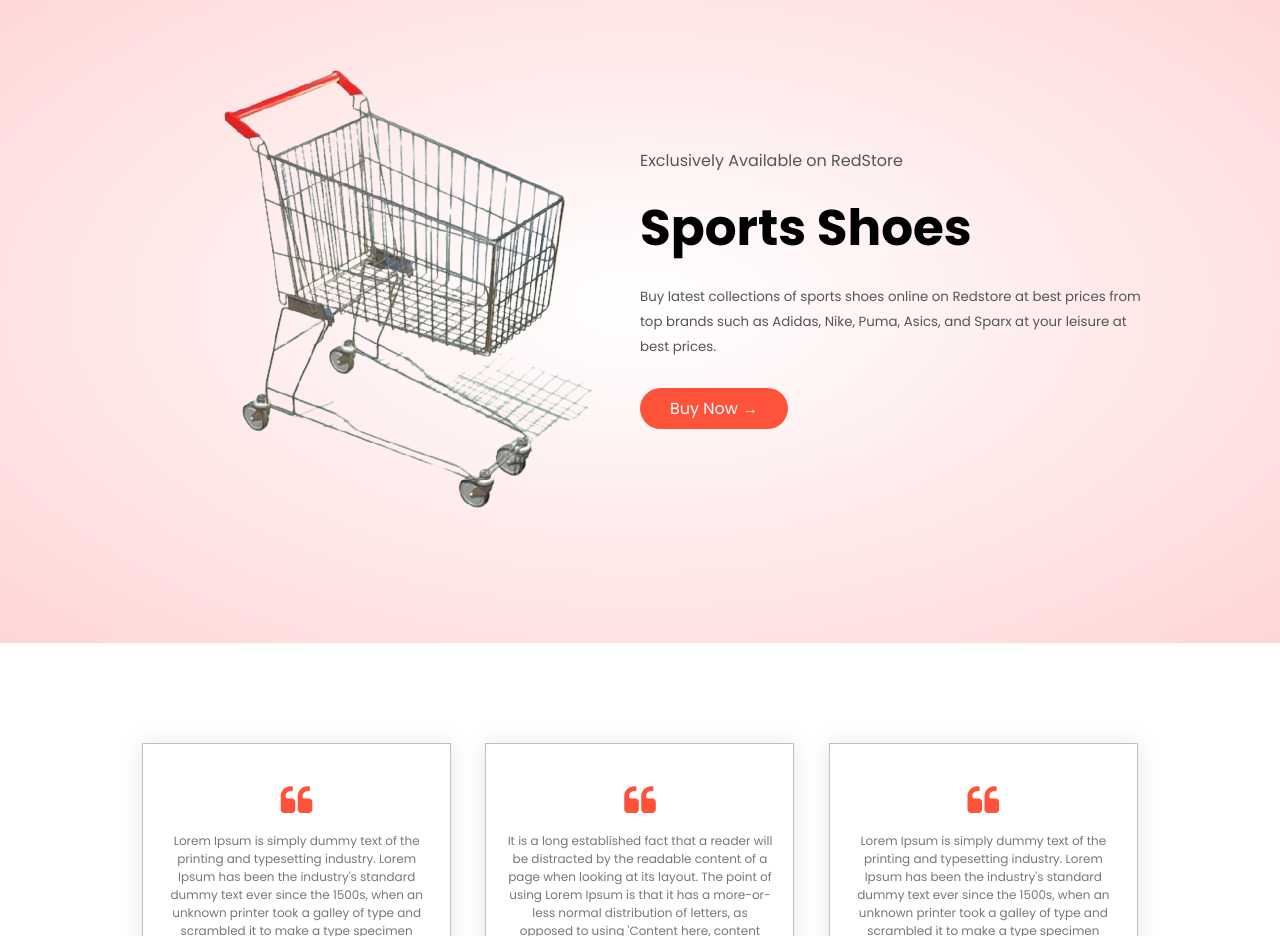
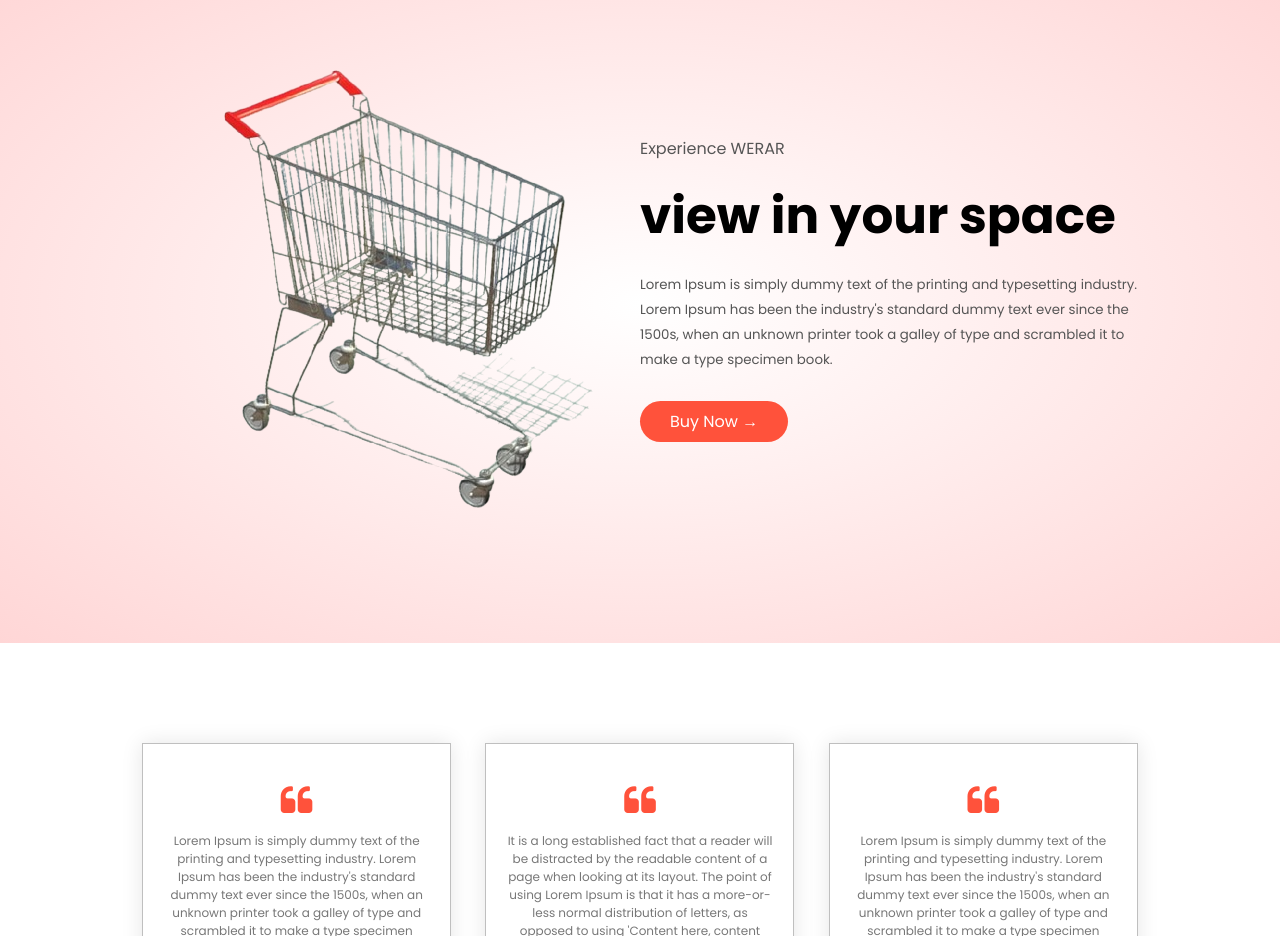
Before and after one commit to hubarjun/Ecommerce, a plain HTML site: page index.html in a window 1280 px wide. Shown: the part 2640-3576 px from the top of the page. Drawn offline with Linux system fonts and the light colour scheme.

Commit message:
Update index.html

```diff
--- a/index.html
+++ b/index.html
@@ -255,12 +255,13 @@
             <img src="images2/shoppingcart.png" alt="" />
           </div>
           <div class="col-2">
-            <p>Exclusively Available on RedStore</p>
-            <h1>Sports Shoes</h1>
+            <p>Experience WERAR</p>
+            <h1>view in your space</h1>
             <small>
-              Buy latest collections of sports shoes online on Redstore at best
-              prices from top brands such as Adidas, Nike, Puma, Asics, and
-              Sparx at your leisure at best prices. </small
+              Lorem Ipsum is simply dummy text of the printing and typesetting
+              industry. Lorem Ipsum has been the industry's standard dummy text
+              ever since the 1500s, when an unknown printer took a galley of
+              type and scrambled it to make a type specimen book. </small
             ><br />
             <a href="products.html" class="btn">Buy Now &#8594;</a>
           </div>
```
